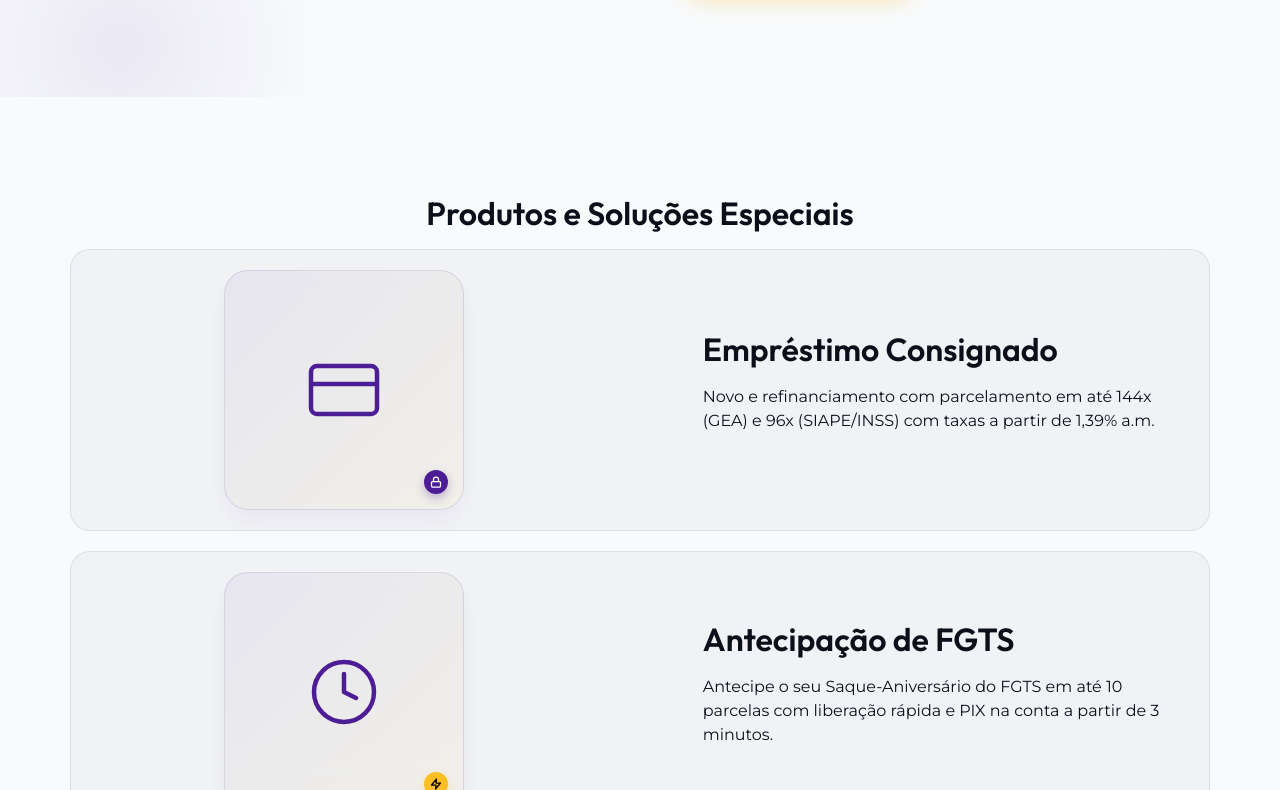
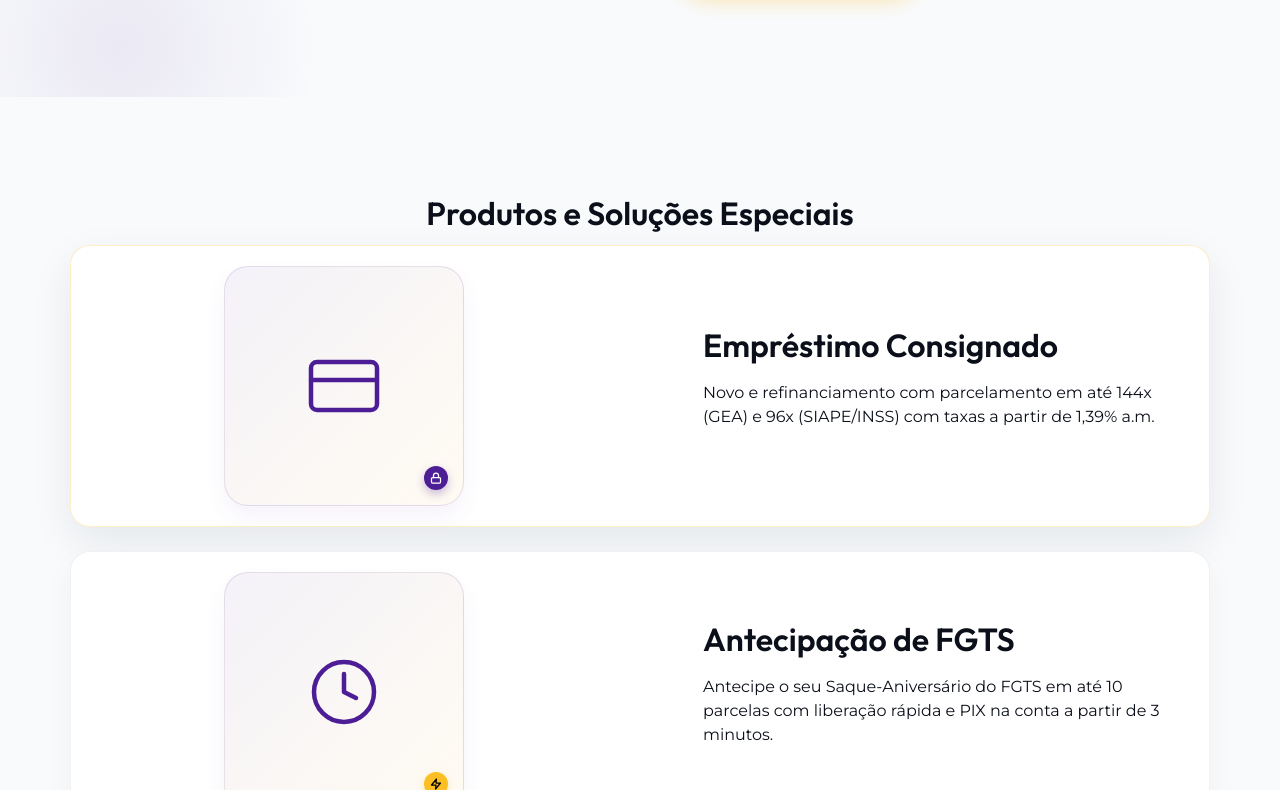
Before and after one commit to GugaBusiness/nucleosolucoes, a plain HTML site: page index.html in a window 1280 px wide. In both pictures the pointer is over the element 640 px from the left and 2962 px from the top of the page. Shown: the part 2572-3362 px from the top of the page. Drawn offline with Linux system fonts and the light colour scheme; files whose address does not match are found by name.

Commit message:
style: align solutions cards backgrounds, shadows, and hover interactions with design system

```diff
--- a/index.html
+++ b/index.html
@@ -1140,14 +1140,24 @@
       box-shadow: 0 20px 50px rgba(15, 23, 42, 0.08) !important;
     }
 
-    /* ── Cards de soluções (imagens com scroll sticky) ── */
     .elementor-element-560b832c,
     .elementor-element-41ee2d74,
     .elementor-element-1e833cbb,
     .elementor-element-694cd341 {
-      background: var(--ns-bg-card) !important;
-      border: 1px solid var(--ns-border) !important;
+      background: var(--ns-bg-pure) !important;
+      border: 1px solid rgba(15, 23, 42, 0.06) !important;
       border-radius: 20px !important;
+      box-shadow: 0 10px 30px rgba(15, 23, 42, 0.04) !important;
+      transition: all 0.3s cubic-bezier(0.16, 1, 0.3, 1) !important;
+    }
+
+    .elementor-element-560b832c:hover,
+    .elementor-element-41ee2d74:hover,
+    .elementor-element-1e833cbb:hover,
+    .elementor-element-694cd341:hover {
+      border-color: rgba(251, 191, 36, 0.25) !important;
+      transform: translateY(-4px) !important;
+      box-shadow: 0 15px 40px rgba(15, 23, 42, 0.08) !important;
     }
 
     /* ── Depoimentos ── */
```
